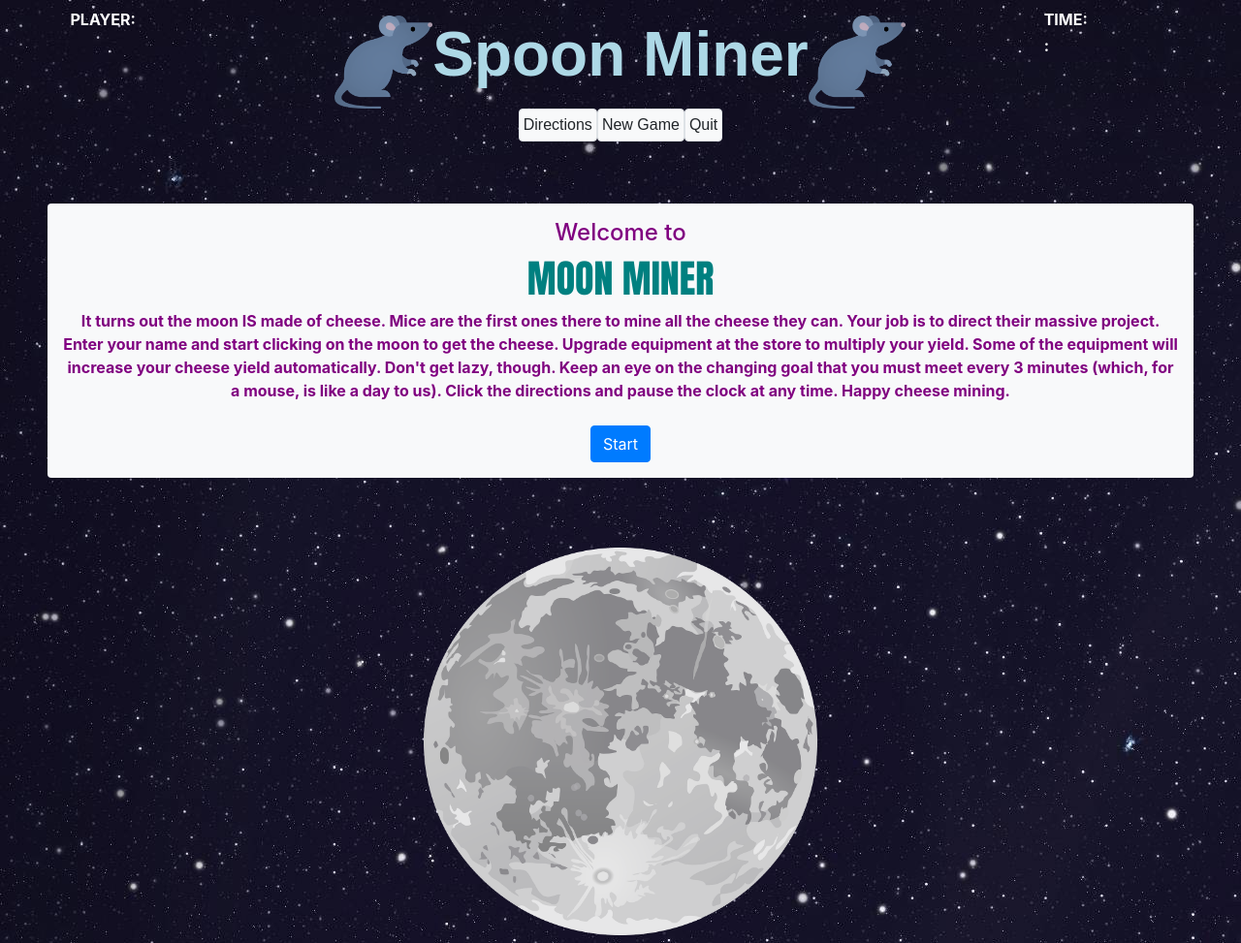
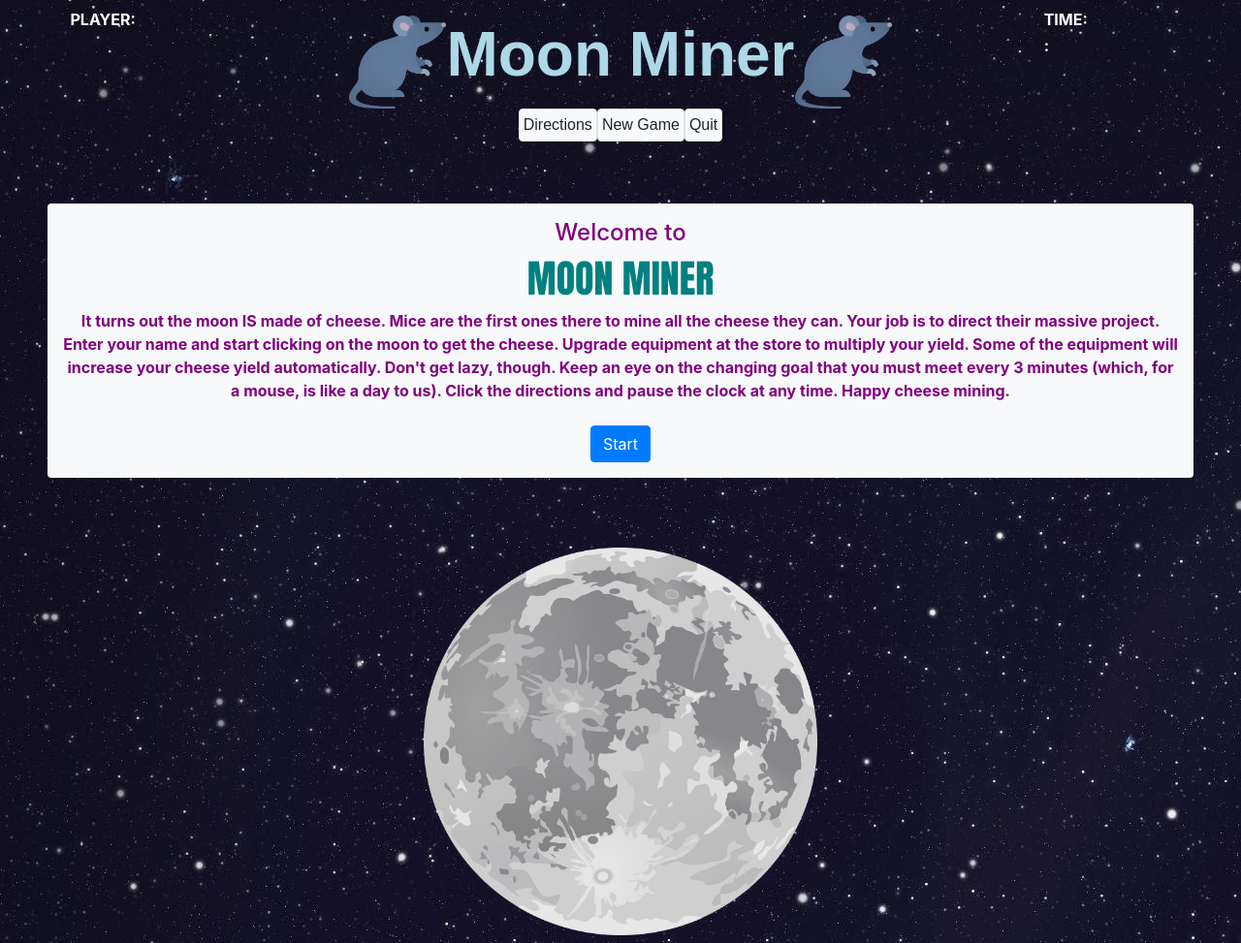
Before and after one commit to LandisDuffett/moonminer, a plain HTML site: page index.html in a window 1280 px wide. Shown: the whole page at 97% size. Drawn offline with nearby package versions, Linux system fonts and the light colour scheme; a web font is replaced by a local one.

Commit message:
back to moon

```diff
--- a/index.html
+++ b/index.html
@@ -35,7 +35,7 @@
                 <div class="col-9 col-lg-8">
                     <div class="row justify-content-center">
                         <img class="mouse" src="mouse.png" alt="">
-                        <p class="banner text-center">Spoon Miner</p>
+                        <p class="banner text-center">Moon Miner</p>
                         <img class="mouse" src="mouse.png" alt="">
                     </div>
                 </div>
```
